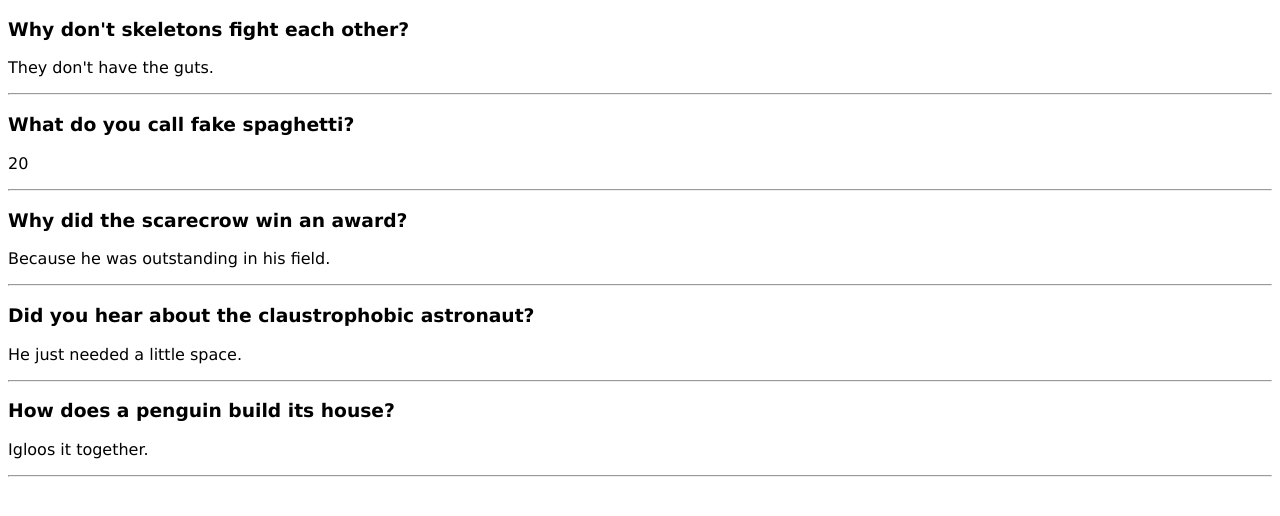
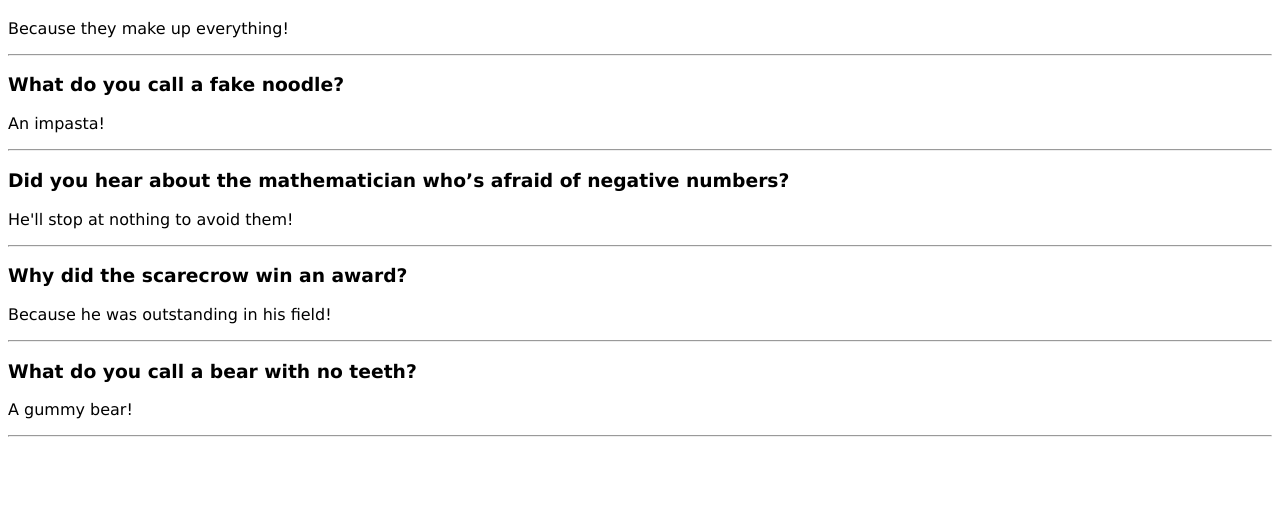
Before and after one commit to JD-R0driguez/react-play-ground, a React (Create React App) app in the folder joke-props/: page / in a window 1280 px wide. Shown: the top 516 px of the page. Built offline with nearby package versions, Linux system fonts and the light colour scheme.

Commit message:
Added compinents to app.js

```diff
--- a/joke-props/src/App.js
+++ b/joke-props/src/App.js
@@ -1,32 +1,17 @@
 import React from 'react';
 import Joke from './Components/Joke'
+import JokesData from './jokesData'
 
 
-const dataType = 20;
 
 export default function App(){
+    const jokeList = JokesData.map(joke => (
+        <Joke setup = {joke.setup} punch = {joke.punchline}/>
+    ));
+    console.log(jokeList)
     return (
-        <>
-            <Joke
-                setup="Why don't skeletons fight each other?"
-                punch="They don't have the guts."
-            />
-            <Joke
-                setup="What do you call fake spaghetti?"
-                punch={dataType}
-            />
-            <Joke
-                setup="Why did the scarecrow win an award?"
-                punch="Because he was outstanding in his field."
-            />
-            <Joke
-                setup="Did you hear about the claustrophobic astronaut?"
-                punch="He just needed a little space."
-            />
-            <Joke
-                setup="How does a penguin build its house?"
-                punch="Igloos it together."
-            />
-        </>
+        <div>
+            {jokeList}
+        </div>
     )
 }
--- /dev/null
+++ b/joke-props/src/jokesData.js
@@ -0,0 +1,22 @@
+export default[
+  {
+    cas: "Why don't scientists trust atoms?",
+    punchline: "Because they make up everything!"
+  },
+  {
+    setup: "What do you call a fake noodle?",
+    punchline: "An impasta!"
+  },
+  {
+    setup: "Did you hear about the mathematician who’s afraid of negative numbers?",
+    punchline: "He'll stop at nothing to avoid them!"
+  },
+  {
+    setup: "Why did the scarecrow win an award?",
+    punchline: "Because he was outstanding in his field!"
+  },
+  {
+    setup: "What do you call a bear with no teeth?",
+    punchline: "A gummy bear!"
+  }
+]
```
